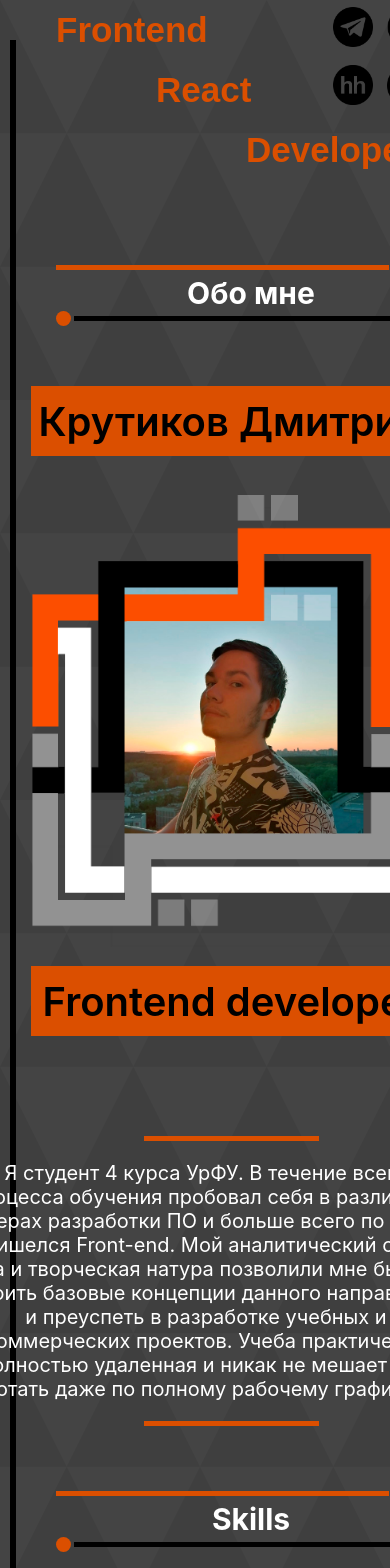
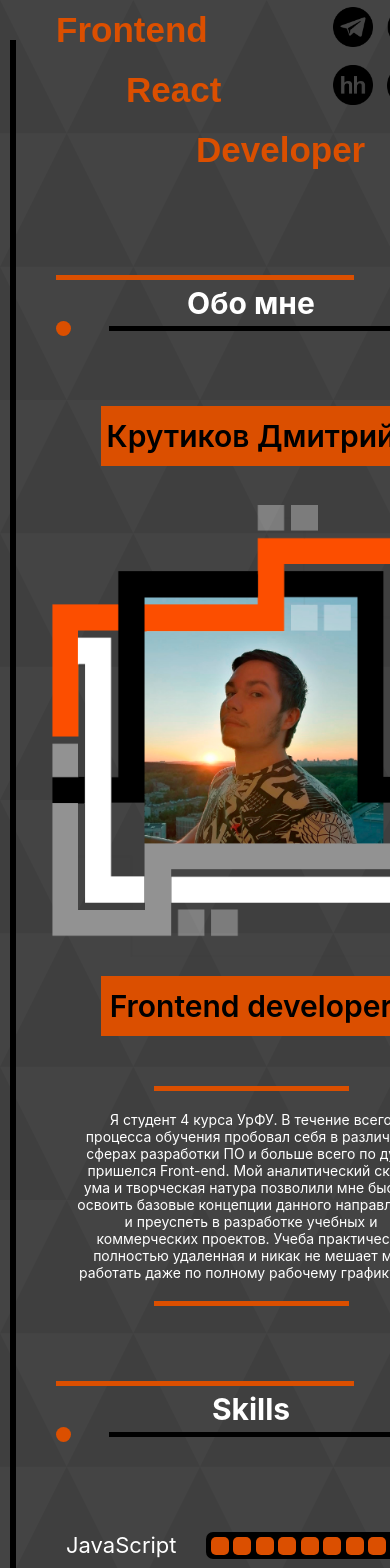
Before and after one commit to skrutikovsky/Personal-page, a React (Create React App) app: page / in a window 390 px wide. Shown: the top 1568 px of the page. Built offline with nearby package versions, Linux system fonts and the light colour scheme; a web font is replaced by a local one.

Commit message:
Предварительно готовый проект

```diff
--- a/public/main.css
+++ b/public/main.css
@@ -311,7 +311,7 @@ header{
     }
     .about{
         display: flex;
-        margin-right: 40px;
+        margin-right: 0;
         flex-direction: column;
         align-items: center;
     }
@@ -342,7 +342,8 @@ header{
         margin-left: -400px;
     }
     .side-text:nth-child(3){
-        margin-left: 370px;
+        margin-left: 340px;
+        margin-right: 20px;
         margin-top: 0;
     }
     .avatar{
@@ -354,7 +355,7 @@ header{
     .description{
         position: relative;
         font-size: 26px;
-        margin-right: 50px;
+        margin-right: 0;
         color: white;
         text-align: center;
         width: 800px;
@@ -438,12 +439,16 @@ header{
     body{
         gap: 0;
     }
+    .line{
+        width: 90%;
+        height: 5px;
+    }
     .collage{
         display: flex;
         flex-direction: column;
         justify-content: center;
         align-items: center;
-        margin-bottom: 100px;
+        margin-bottom: 50px;
     }
     .contacts{
         margin-right: 30px;
@@ -537,10 +542,10 @@ header{
 
     }
     .logo span:nth-child(2){
-        margin-left: 100px;
+        margin-left: 70px;
     }
     .logo span:nth-child(3){
-        margin-left: 190px;
+        margin-left: 140px;
     }
     .side-line{
         margin-left: 10px;
@@ -550,9 +555,17 @@ header{
         padding: 0;
     }
     .side-text{
-        width: 400px;
-        height: 70px;
-        font-size: 40px;
+        width: 300px;
+        height: 60px;
+        font-size: 30px;
+    }
+    .about{
+        margin-right: 0;
+    }
+    .description{
+        font-size: 14px;
+        width: 350px;
+        margin-right: 0;
     }
     .avatar{
         box-sizing: border-box;
@@ -593,12 +606,12 @@ header{
         background: black;
         margin-right: 0;
         margin-left: 20px;
-        border-radius: 10px;
+        border-radius: 7px;
     }
     .grad-item{
-        width: 19px;
-        height: 19px;
-        border-radius: 7px;
+        width: 18px;
+        height: 18px;
+        border-radius: 5px;
         display: block;
     }
     .contacts{
@@ -607,4 +620,30 @@ header{
         margin: 0;
 
     }
+    .contacts-list{
+        width: 350px;
+    }
+    .contact-item{
+        width: 60px;
+        height: 60px;
+    }
+    .main-part{
+        justify-content: space-between;
+    }
+    .delimiter{
+        display: flex;
+        flex-direction: column;
+        margin-top: 70px;
+        margin-bottom: 70px;
+    }
+    .drawing{
+        display: flex;
+        align-items: center;
+        justify-content: space-between;
+        margin-right: 40px;
+    }
+    .line{
+        width: 85%;
+        height: 5px;
+    }
 }
```
